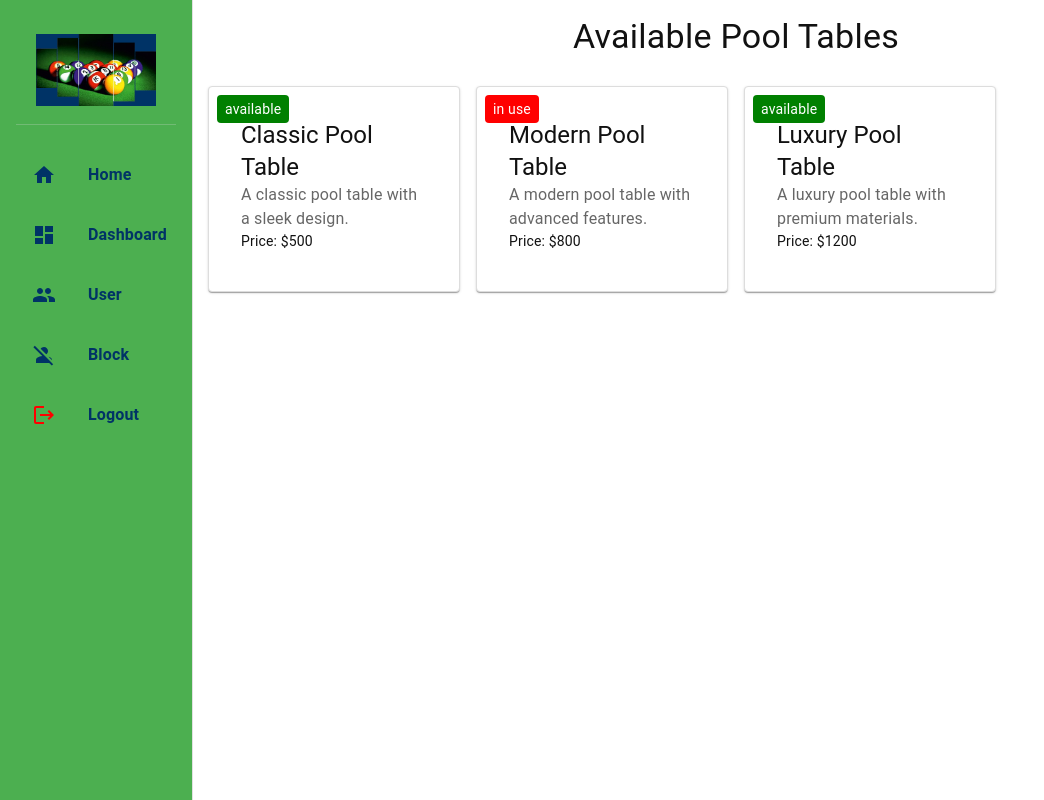
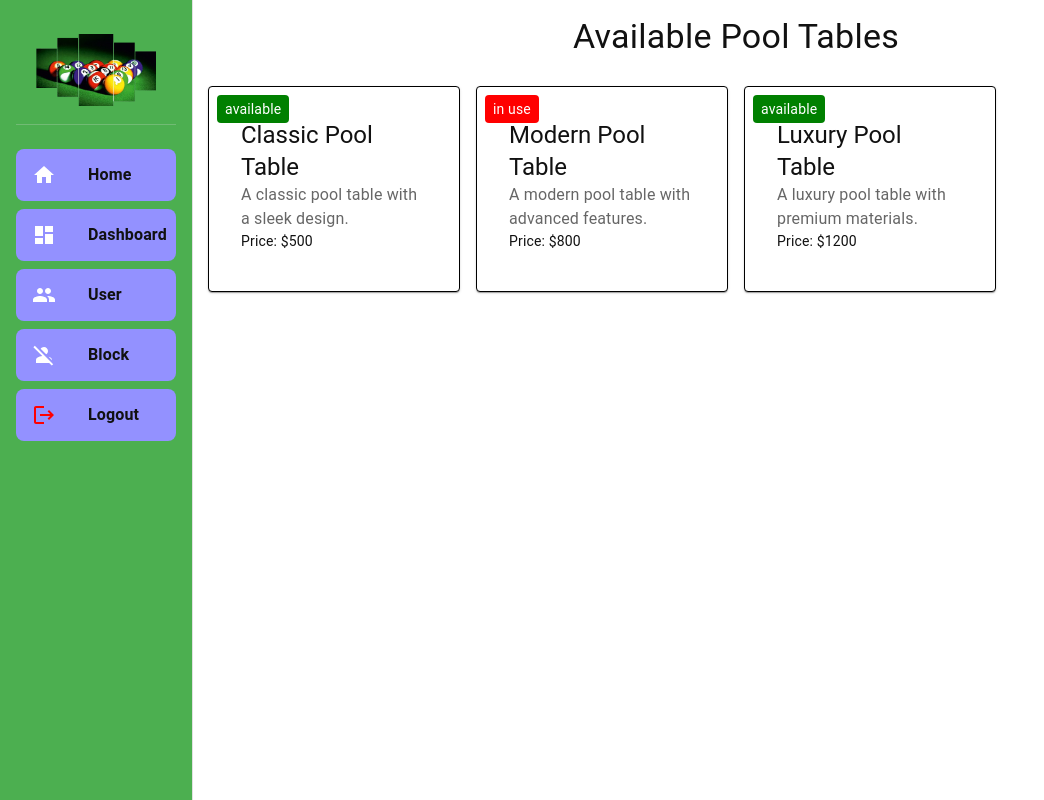
Before and after one commit to PhuocHuynh63/fe_web_ball_pooling, a React (Create React App) app: page / in a window 1280 px wide. Shown: the whole page, without its empty margins (0-1044 px from the left). Built offline with nearby package versions, Linux system fonts and the light colour scheme.

Commit message:
Update color navbar

```diff
--- a/src/Admin/Admin/AdminSideBar.jsx
+++ b/src/Admin/Admin/AdminSideBar.jsx
@@ -9,6 +9,7 @@ import { styled } from '@mui/system';
 import BlockIcon from '@mui/icons-material/Block';
 import logo from '../../assets/logo.png';
 import PersonOffIcon from '@mui/icons-material/PersonOff';
+
 const menu = [
     { title: "Home", icon: <Home />, path: "/" },
     { title: "Dashboard", icon: <Dashboard />, path: "/dashboard" },
@@ -20,7 +21,7 @@ const menu = [
 const Logo = styled("img")({
     height: 300,
     width: 300,
-    backgroundColor: "#003366",
+    // Remove background color
   });
 
 const AdminSidebar = () => {
@@ -95,21 +96,23 @@ const AdminSidebar = () => {
                                 key={i}
                                 onClick={() => handleNavigate(item)}
                                 sx={{
+                                    backgroundColor: "#9391ff", // Highlight color
                                     '&:hover': {
-                                        backgroundColor:"#91BAFF",
+                                        backgroundColor: "#003366", // Darker highlight on hover
                                     },
                                     transition: 'all 0.3s',
                                     mb: 1,
+                                    borderRadius: '8px', // Rounded corners
                                 }}
                             >
-                                <ListItemIcon sx={{color: "#003366"}}>
+                                <ListItemIcon sx={{color: "white"}}>
                                     {item.icon}
                                 </ListItemIcon>
                                 <ListItemText
                                     primary={
                                         <Typography
                                             variant="subtitle1"
-                                            sx={{ fontWeight: 'bold',color: "#003366" }}
+                                            sx={{ fontWeight: 'bold', color: "#111111" }}
                                         >
                                             {item.title}
                                         </Typography>
--- a/src/component/PoolTables/PoolTables.css
+++ b/src/component/PoolTables/PoolTables.css
@@ -18,7 +18,7 @@
   flex-direction: column;
   justify-content: space-between;
   padding: 16px;
-  border: 1px solid #ddd;
+  border: 1px solid #000000;
   border-radius: 8px;
   transition: box-shadow 0.3s ease;
 }
```
